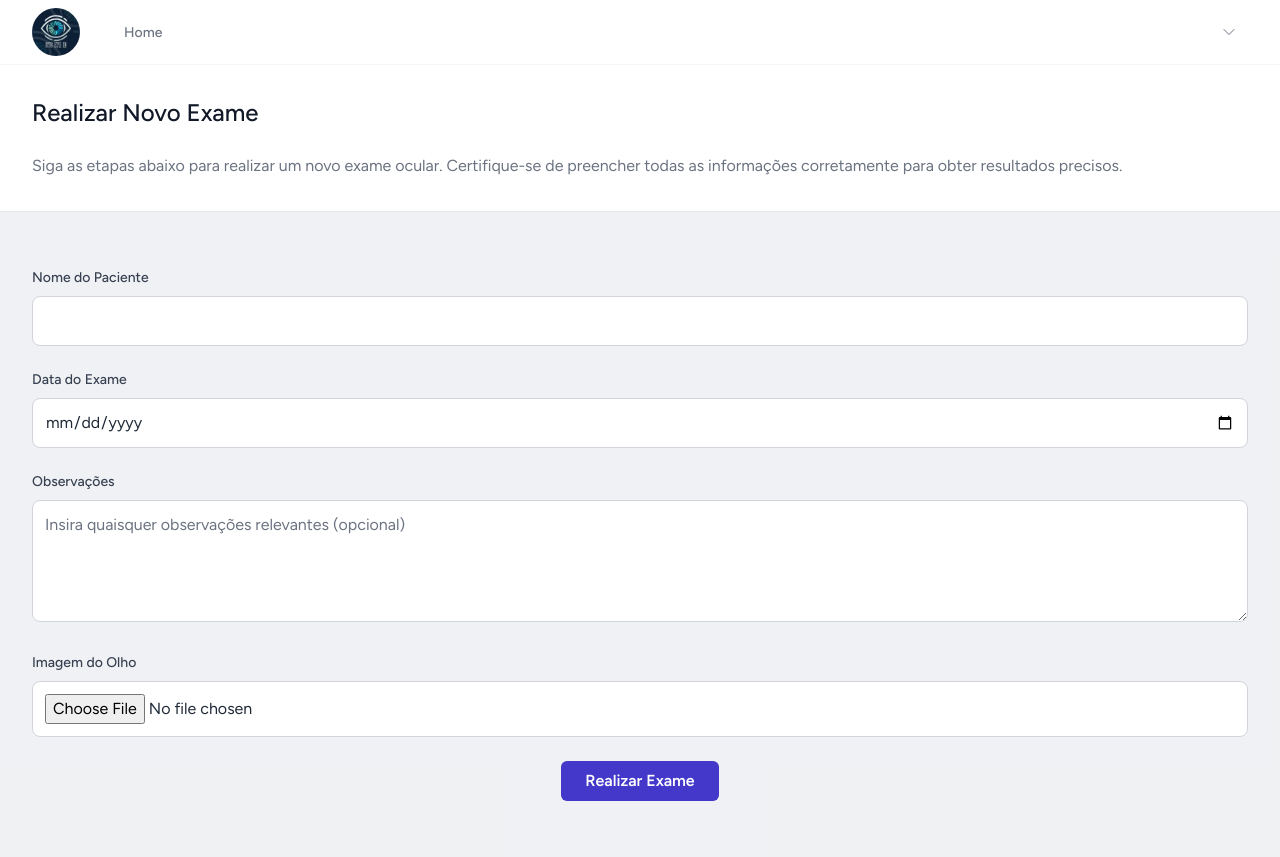
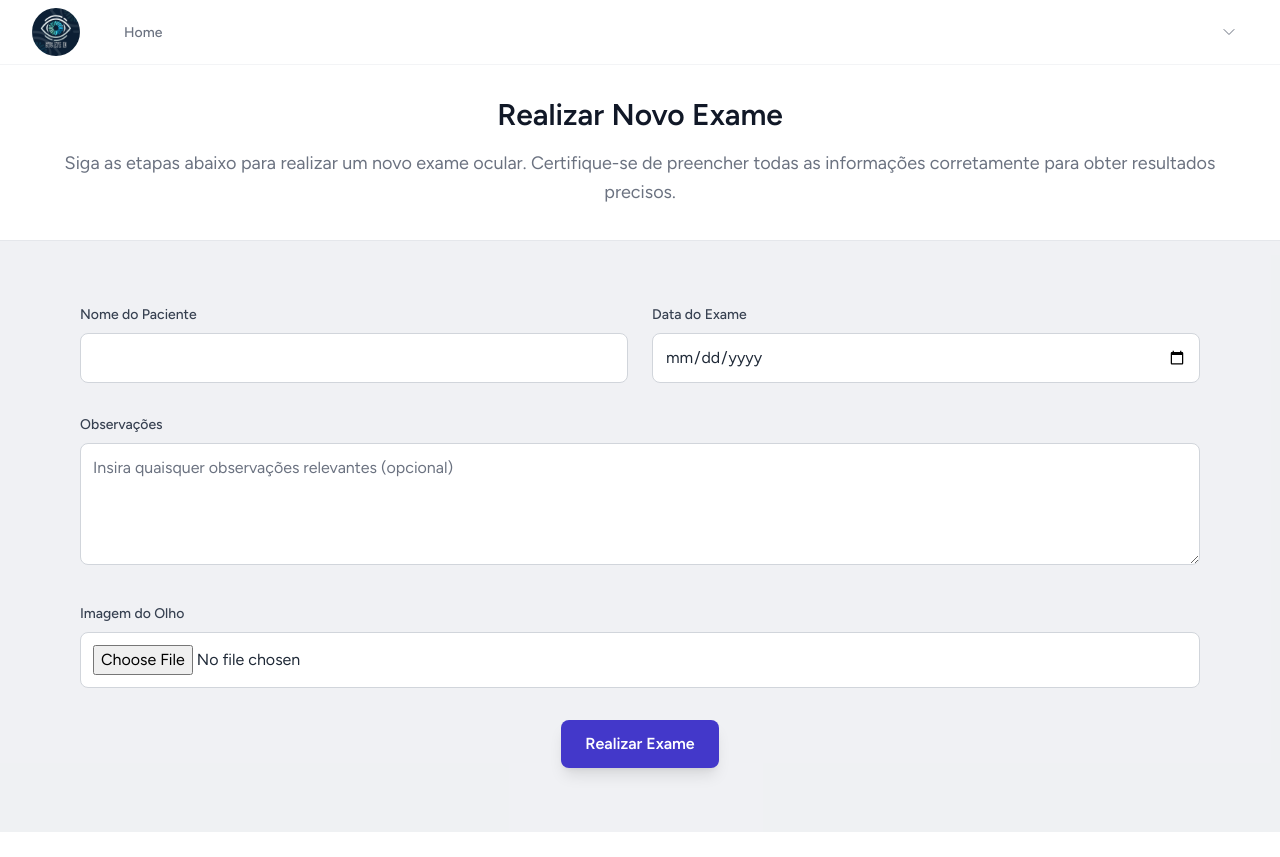
Before and after one commit to heitor2003/SysEyeID, a Laravel app: page /new-exam in a window 1280 px wide. After the commit the page ends 832 px from the top, so only its background shows below. Run offline with Laravel 12, Linux system fonts and the light colour scheme; data that the repository does not hold is empty; style sheets or scripts are compiled from the project's sources; parts of the project's set-up code (start-up, migrations or seed data) failed here and were passed over; some libraries are stand-ins or nearby versions.

Commit message:
Agora sim

```diff
--- a/resources/views/auth/login.blade.php
+++ b/resources/views/auth/login.blade.php
@@ -28,7 +28,7 @@
             <div class="block mt-4">
                 <label for="remember_me" class="flex items-center">
                     <x-checkbox id="remember_me" name="remember" />
-                    <span class="ms-2 text-sm text-gray-600 dark:text-gray-400">{{ __('Lembre') }}</span>
+                    <span class="ms-2 text-sm text-gray-600 dark:text-gray-400">{{ __('Manter conectado') }}</span>
                 </label>
             </div>
 
--- a/resources/views/new-exam.blade.php
+++ b/resources/views/new-exam.blade.php
@@ -1,14 +1,15 @@
 <x-app-layout>
     <div class="p-6 lg:p-8 bg-white dark:bg-gray-800 dark:bg-gradient-to-bl dark:from-gray-700/50 dark:via-transparent border-b border-gray-200 dark:border-gray-700">
-        <h1 class="text-2xl font-medium text-gray-900 dark:text-white">Realizar Novo Exame</h1>
-        <p class="mt-6 text-gray-500 dark:text-gray-400 leading-relaxed">
+        <h1 class="text-3xl font-bold text-gray-900 dark:text-white text-center">Realizar Novo Exame</h1>
+        <p class="mt-4 text-lg text-gray-500 dark:text-gray-400 leading-relaxed text-center">
             Siga as etapas abaixo para realizar um novo exame ocular. Certifique-se de preencher todas as informações corretamente para obter resultados precisos.
         </p>
     </div>
 
-    <div class="bg-gray-200 dark:bg-gray-800 bg-opacity-25 p-6 lg:p-8">
-        <form id="exame-form" action="{{ route('processar-exame') }}" method="POST" enctype="multipart/form-data" class="space-y-6">
+    <div class="bg-gray-200 dark:bg-gray-800 bg-opacity-25 py-8 px-6 lg:px-20">
+        <form id="exame-form" action="{{ route('processar-exame') }}" method="POST" enctype="multipart/form-data" class="space-y-8">
             @csrf
+            <div class="grid grid-cols-1 md:grid-cols-2 gap-6">
                 <!-- Informações do Paciente -->
                 <div>
                     <label for="nome-paciente" class="block text-sm font-medium text-gray-700 dark:text-gray-300">
@@ -25,6 +26,7 @@
                     </label>
                     <input type="date" id="data-exame" name="data_exame" required
                         class="mt-2 w-full p-3 bg-white dark:bg-gray-900 text-gray-800 dark:text-gray-300 border border-gray-300 dark:border-gray-700 rounded-lg focus:ring-indigo-500 focus:border-indigo-500">
+                </div>
             </div>
 
             <!-- Observações -->
@@ -51,13 +53,13 @@
             <!-- Botão para Invocar API -->
             <div class="mt-6 flex justify-center">
                 <button type="button" id="invoke-api-button"
-                    class="px-6 py-2 bg-indigo-700 text-white font-semibold rounded-md hover:bg-indigo-600 focus:ring-4 focus:ring-indigo-500 focus:outline-none">
+                    class="px-6 py-3 bg-indigo-700 text-white font-semibold rounded-lg hover:bg-indigo-600 focus:ring-4 focus:ring-indigo-500 focus:outline-none shadow-lg">
                     Realizar Exame
                 </button>
             </div>
 
             <!-- Div para exibir a resposta da API -->
-            <div id="api-response" class="mt-4 text-gray-800 dark:text-gray-200 text-center"></div>
+            <div id="api-response" class="mt-4 text-lg text-gray-800 dark:text-gray-200 text-center font-semibold"></div>
         </form>
     </div>
 
```
Lines whose indentation alone changed are shown as unchanged.
